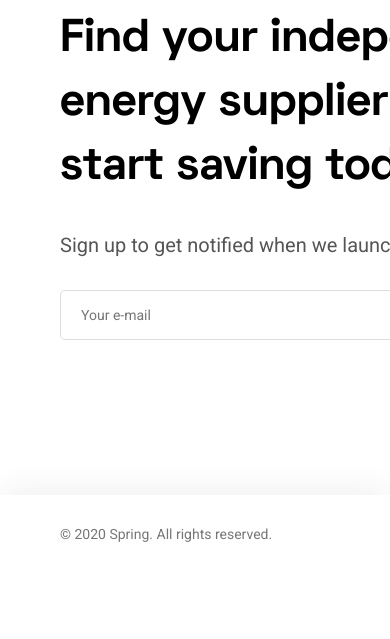
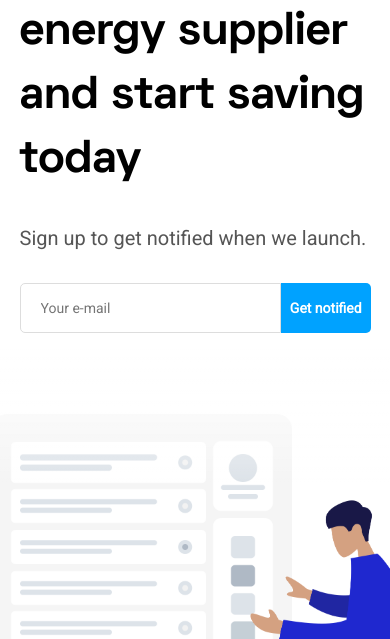
Before and after one commit to springorg/spring, a plain HTML site: page index.html in a window 390 px wide. Shown: the part 205-844 px from the top of the page. Drawn offline with nearby package versions, Linux system fonts and the light colour scheme.

Commit message:
Updating mobile styles

```diff
--- a/index.html
+++ b/index.html
@@ -5,6 +5,7 @@
   <link href="https://fonts.googleapis.com/css?family=Roboto&display=swap" rel="stylesheet">
   <link rel="stylesheet" type="text/css" href="assets/js/slick/slick.css"/>
   <link rel="stylesheet" type="text/css" href="assets/js/slick/slick-theme.css"/>
+  <meta name="viewport" content="width=device-width, initial-scale=1">
   <title>Spring</title>
  </head>
  <body>
--- a/styles.css
+++ b/styles.css
@@ -172,3 +172,44 @@ p {
 button {
   z-index: 3;
 }
+
+@media only screen and (max-width: 600px) {
+
+  .main-container {
+    overflow: scroll;
+    overflow-x: hidden;
+  }
+
+  .hero.flex-container {
+    width: 90%;
+    padding: 0 5%;
+    padding-bottom: 150px;
+    z-index: 2;
+    background: linear-gradient(to top, rgba(255,0,0,0) 0%, rgb(255, 255, 255) 20%);
+  }
+
+  .hero-container {
+    flex-direction: column;
+    padding: 20px 0 0 0 ;
+    max-height: initial;
+    min-height: initial;
+    overflow: initial;
+  }
+
+  .human {
+    height: 700px;
+    margin-top: -300px;
+    overflow: hidden;
+    margin-left: -150px;
+    z-index: 1;
+    /* max */
+    /* overflow: ; */
+  }
+
+  .footer-content {
+    padding: 0;
+    width: 100%;
+
+    text-align: center;
+  }
+}
```
